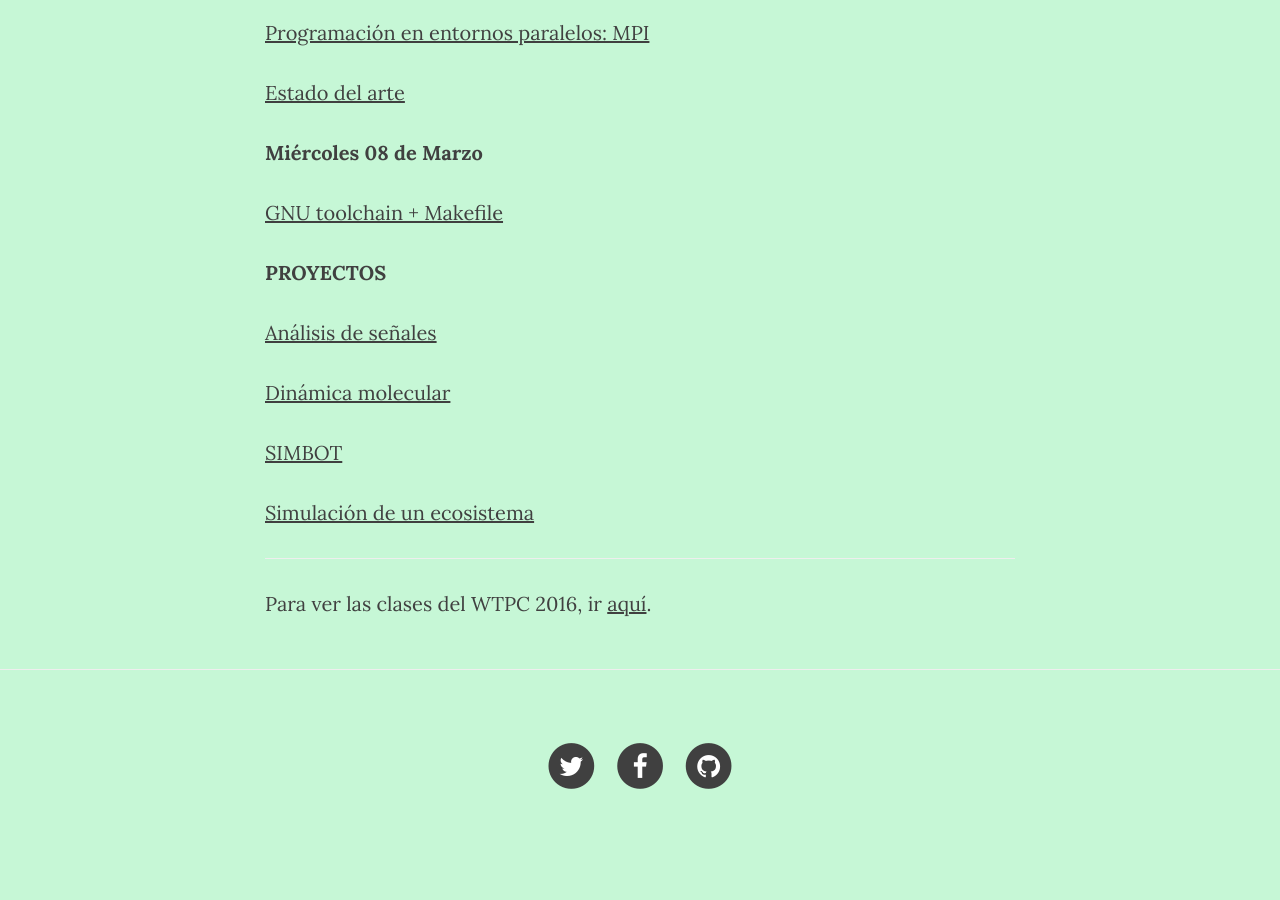
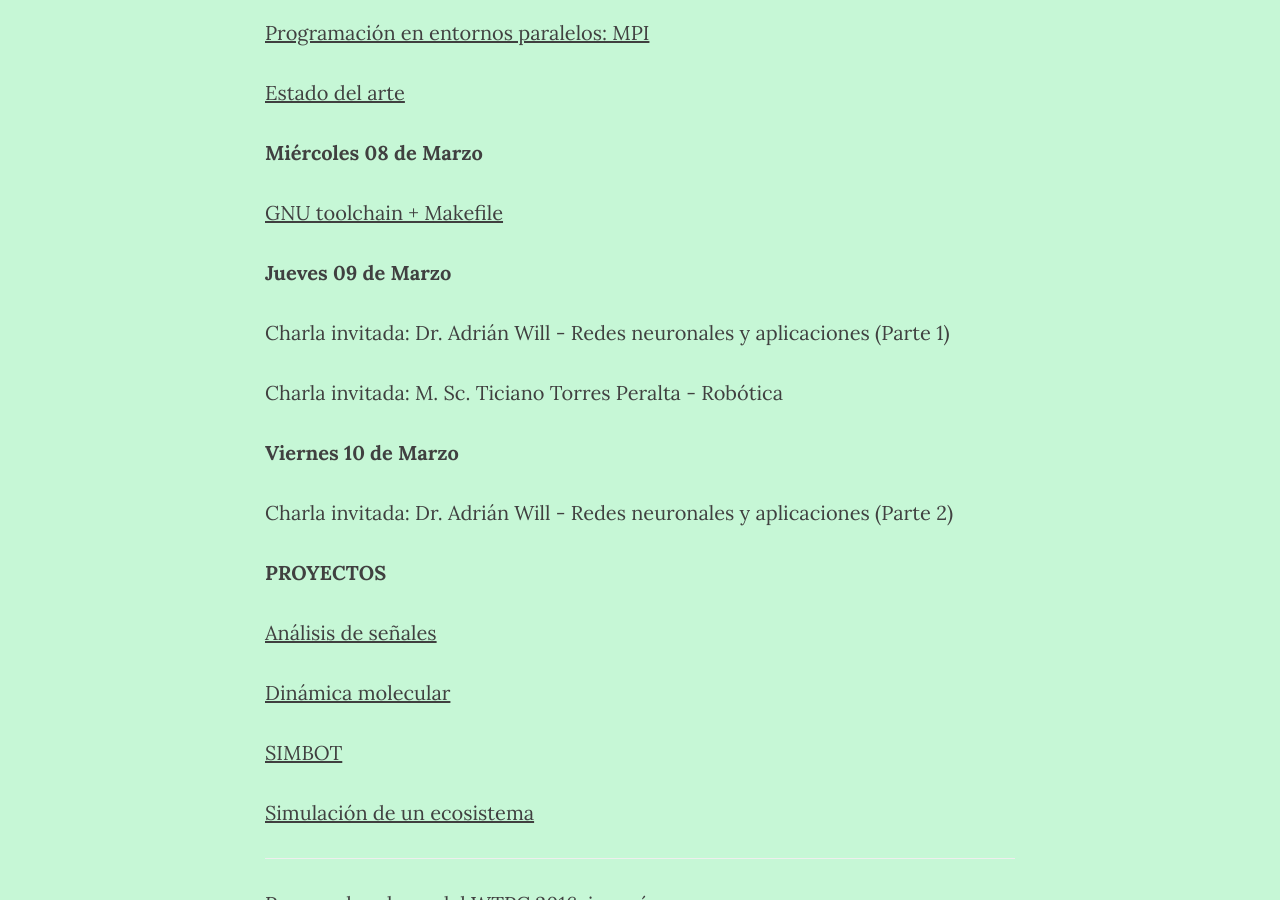
Before and after one commit to wtpc/wtpc.github.io, a Jekyll site: the page built from clases.md, in a window 1280 px wide and 900 px high, scrolled down 1712 px. Built offline with Jekyll 4.4.1, drawn with Linux system fonts in a browser that asks for light colours; nearby versions of some CDN libraries; before the commit the page ends 2570 px from its top, so only the background shows below that.

Commit message:
Actualizadas las clases (las charlas invitadas), pero todavia no subidas

```diff
--- a/clases.md
+++ b/clases.md
@@ -70,6 +70,19 @@ permalink: /clases/
 [GNU toolchain + Makefile](/clases/13_gnu_makefile.pdf)
 
 
+
+**Jueves 09 de Marzo**
+
+Charla invitada: Dr. Adrián Will - Redes neuronales y aplicaciones (Parte 1)
+
+Charla invitada: M. Sc. Ticiano Torres Peralta - Robótica
+
+
+**Viernes 10 de Marzo**
+
+Charla invitada: Dr. Adrián Will - Redes neuronales y aplicaciones (Parte 2)
+
+
 **PROYECTOS**
 
 [Análisis de señales](/clases/proyectos/proyecto-analisis_de_senales.pdf)
```
